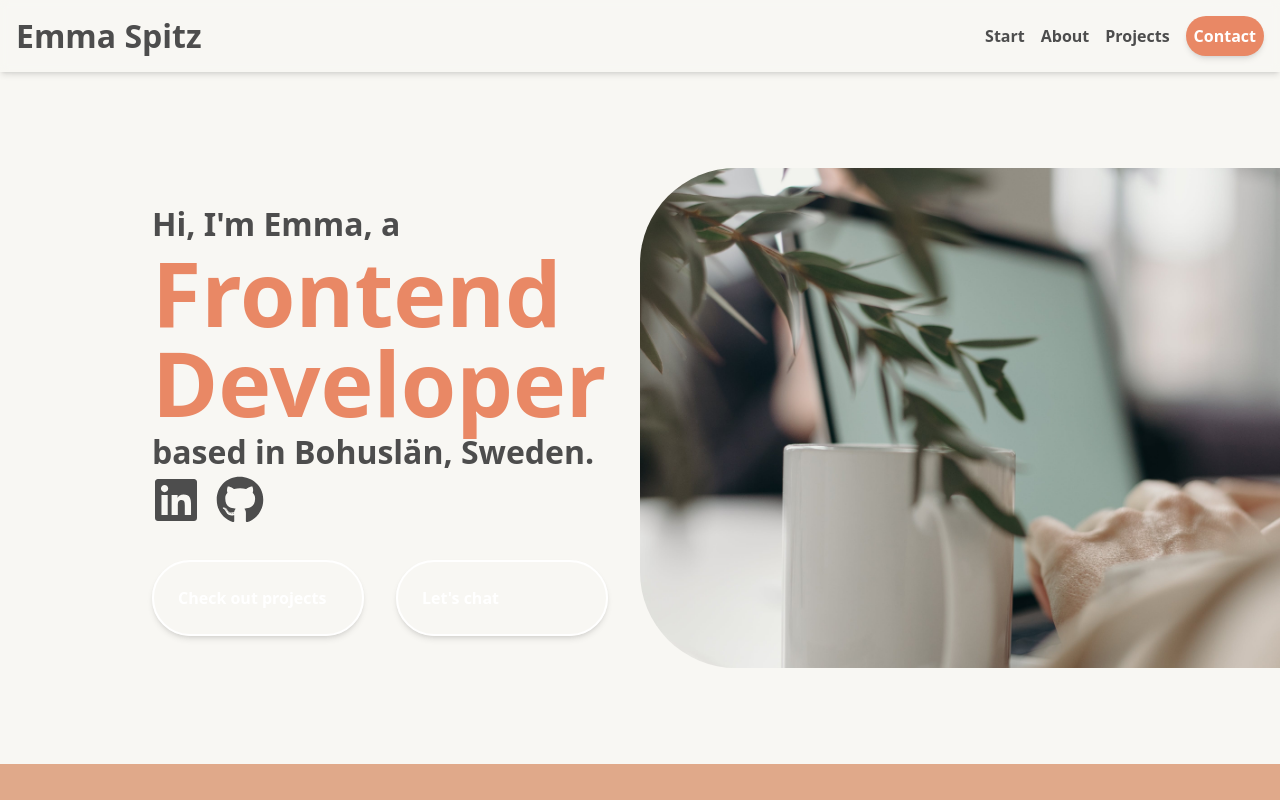
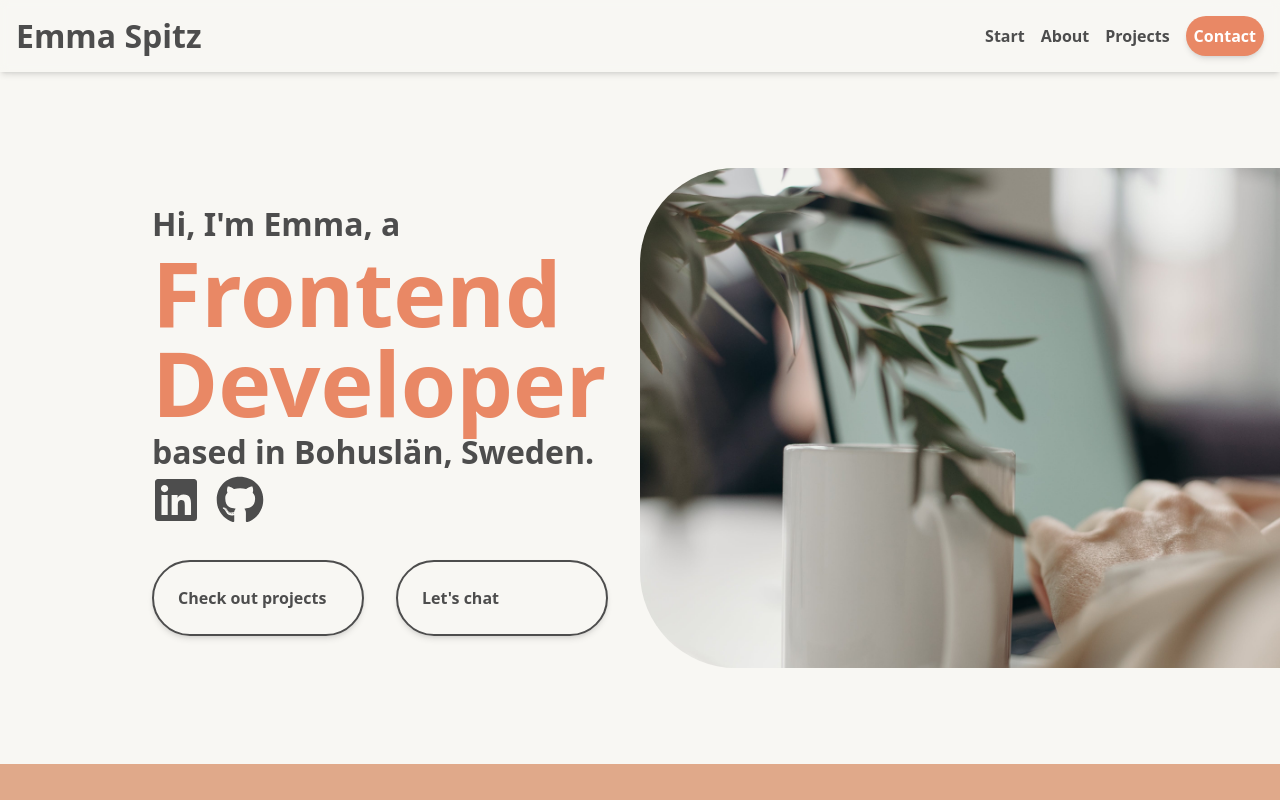
Before and after one commit to ztipsamme/ztipsamme.github.io, a React (Vite) app: page / in a window 1280 px wide. Shown: the top 800 px of the page. Built offline with nearby package versions, Linux system fonts and the light colour scheme.

Commit message:
refactor/ cta btn colors

```diff
--- a/src/index.css
+++ b/src/index.css
@@ -65,6 +65,7 @@ body {
   }
 }
 
+@layer utilities {
   .btn {
     &.btn-lg {
       @apply font-bold border-2 p-6 min-w-fit max-w-full;
@@ -90,6 +91,7 @@ body {
     }
     &:hover {
       @apply transform scale-105;
+    }
   }
 }
 
--- a/src/views/start/Start.tsx
+++ b/src/views/start/Start.tsx
@@ -10,7 +10,7 @@ import { BreakpointContext } from '../../context/context'
 import { IMAGES } from '../../assets/images/images'
 // // import deskSetup from '../assets/desk-setup.jpg'
 
-const ctaBTN = `btn btn-lg btn-outline-white md:!border-black! md:text-black dark:border-white w-full shadow-lg`
+const ctaBTN = `btn btn-lg w-full shadow-lg btn-outline-white md:btn-outline-black md:dark:btn-outline-white`
 
 const Start = () => {
   const { isMobile } = useContext(BreakpointContext)
```
Also changed, not shown: 1 other file (tests, documents, lock files or other folders). Lines whose indentation alone changed are shown as unchanged.
